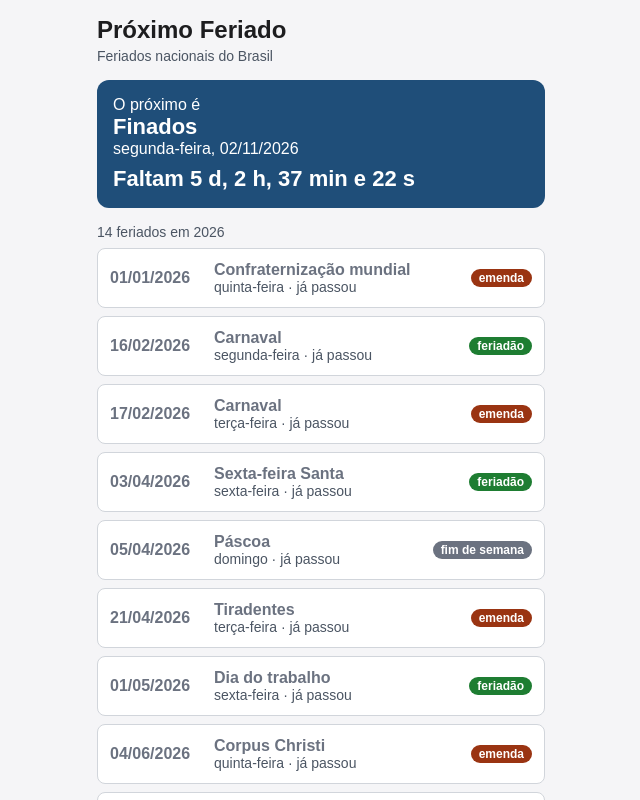
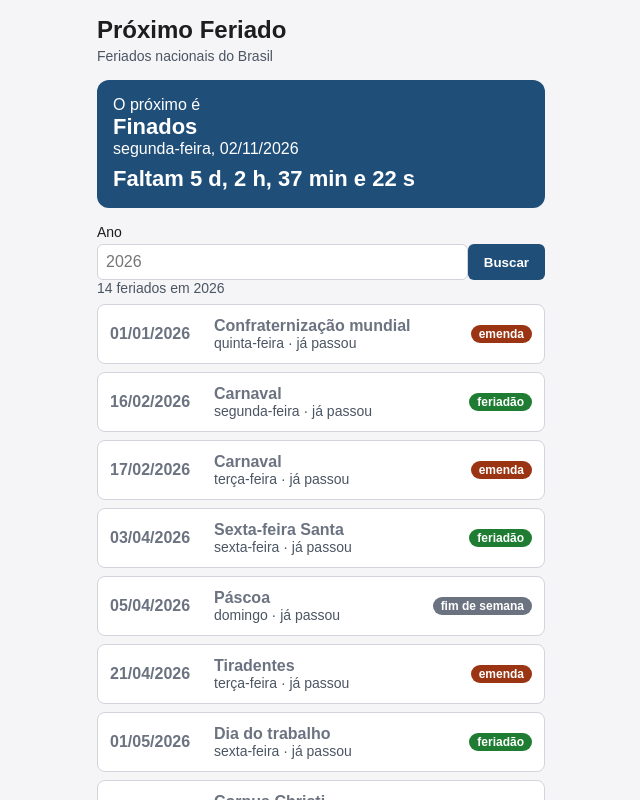
Before and after one commit to rafaelcpalhano-blip/03-feriados, a React (Vite) app: page / in a window 1280 px wide. Shown: the top 800 px of the page, without its empty margins (319-959 px from the left). Built offline with nearby package versions, Linux system fonts and the light colour scheme.

Commit message:
feat: add YearForm component for selecting holiday year and months data

```diff
--- a/src/App.css
+++ b/src/App.css
@@ -1,7 +1,3 @@
-
-
-
-
 
 
 .holiday-list {
@@ -15,3 +11,8 @@
   font-size: 14px;
   color: #4b5563;
 }
+
+.filters {
+  display: flex;
+  gap: 12px;
+}
--- a/src/App.jsx
+++ b/src/App.jsx
@@ -4,6 +4,7 @@ import './App.css'
 import Header from './components/Header'
 import HolidayCard from './components/HolidayCard'
 import NextHoliday from './components/NextHoliday'
+import YearForm from './components/NextHoliday/YearForm'
 
 /*Mocked Data*/
 import holidays from './data/holidays'
@@ -16,6 +17,10 @@ function App() {
       <Header />
 
       <NextHoliday />
+
+     <section className='filters'>
+      <YearForm/>
+     </section>
 
       <p className='count'>14 feriados em 2026</p>
 
--- /dev/null
+++ b/src/components/NextHoliday/YearForm/index.jsx
@@ -0,0 +1,14 @@
+import "./year-form.css"
+
+
+export default function YearForm() {
+  return (
+    <form className="year-form">
+        <label htmlFor="year">Ano</label>
+        <div className="year-row">
+            <input type="number" id="year" placeholder="2026" requirid/>
+            <button>Buscar</button>
+        </div>
+    </form>
+  )
+}
--- /dev/null
+++ b/src/components/NextHoliday/YearForm/year-form.css
@@ -0,0 +1,34 @@
+.year-form {
+    flex: 1;
+    min-width: 0;
+    display: flex;
+    flex-direction: column;
+    gap: 4px;
+    font-size: 14px;
+  }
+
+  .year-row {
+    display: flex;
+  }
+
+  .year-row input {
+    flex: 1;
+    min-width: 0;
+    padding: 8px;
+    border: 1px solid #d1d5db;
+    border-radius: 6px;
+    font-size: 16px;
+  }
+
+  .year-row button {
+    padding: 8px 16px;
+    border: none;
+    border-radius: 6px;
+    background-color: #1f4e79;
+    color: #ffffff;
+    font-weight: bold;
+  }
+
+  .year-row button:disabled {
+    background-color: #9ca3af;
+  }
```
Also changed, not shown: src/data/months.js (added, +16 -0 lines).
